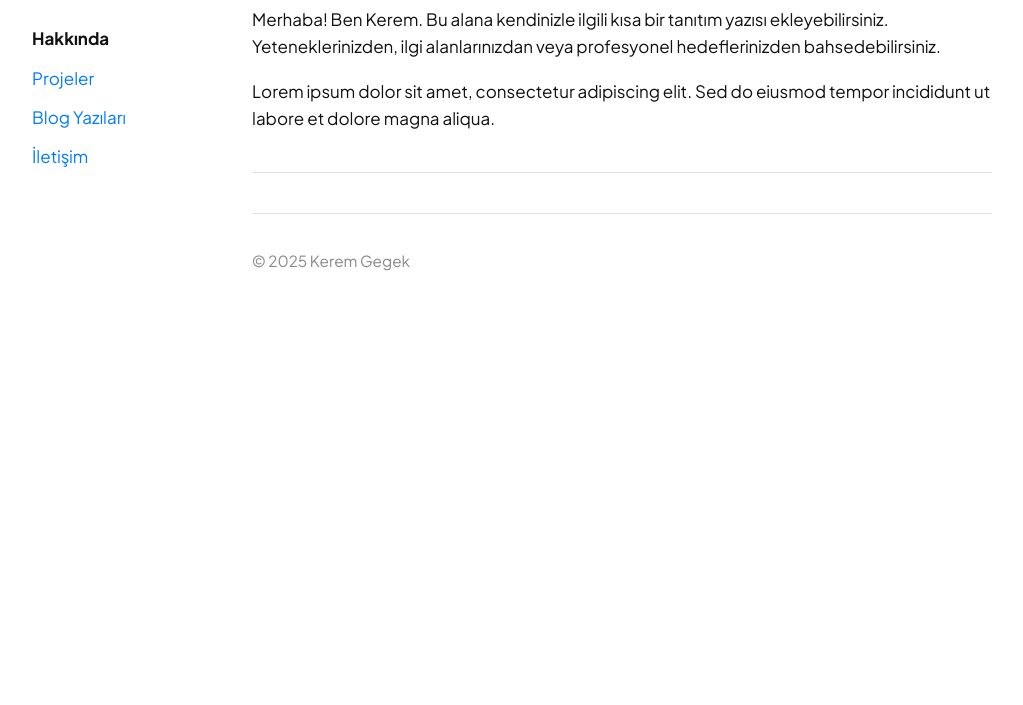
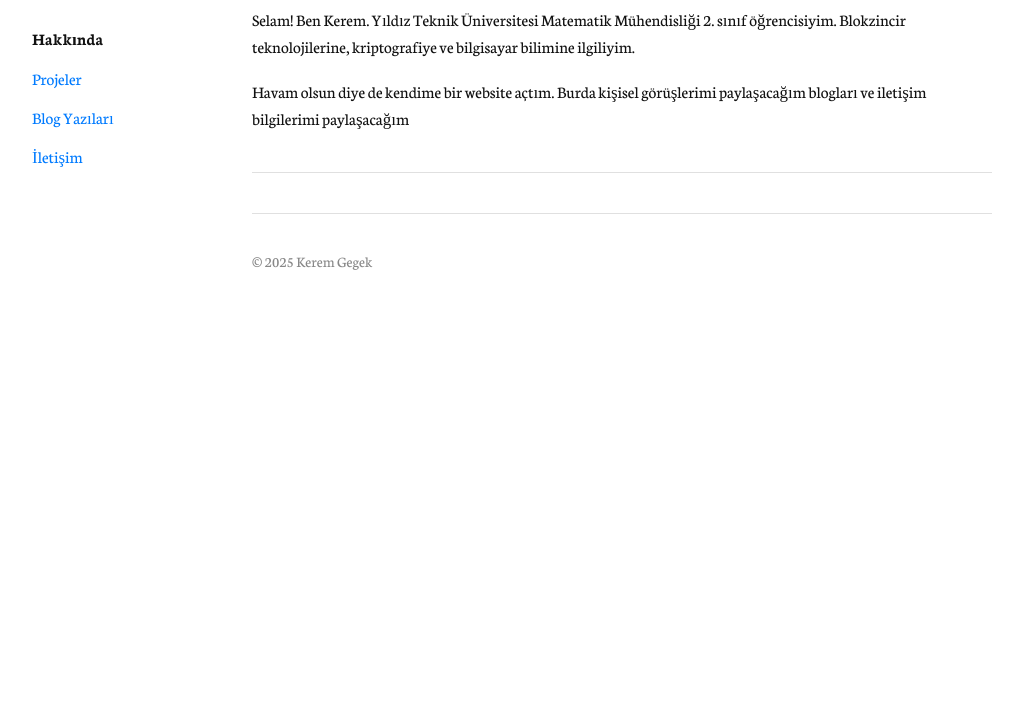
Before and after one commit to kerem6790/personal-website, a plain HTML site: page index.html in a window 1280 px wide. Shown: the part 95-800 px from the top of the page, without its empty margins (128-1151 px from the left). Drawn offline with Linux system fonts and the light colour scheme.

Commit message:
Refactor: Change body font to Neuton

```diff
--- a/index.html
+++ b/index.html
@@ -4,10 +4,10 @@
     <meta charset="UTF-8">
     <meta name="viewport" content="width=device-width, initial-scale=1.0">
     <title>Kerem Gegek - Hakkında</title>
-    <!-- Google Fonts: Merriweather (for H1) + Plus Jakarta Sans -->
+    <!-- Google Fonts: Merriweather (for H1) + Neuton (for body) -->
     <link rel="preconnect" href="https://fonts.googleapis.com">
     <link rel="preconnect" href="https://fonts.gstatic.com" crossorigin>
-    <link href="https://fonts.googleapis.com/css2?family=Merriweather:wght@700&family=Plus+Jakarta+Sans:wght@400;700&display=swap" rel="stylesheet">
+    <link href="https://fonts.googleapis.com/css2?family=Merriweather:wght@700&family=Neuton:wght@400;700&display=swap" rel="stylesheet">
     <!-- Font Awesome (Artık sadece mail ikonu için gerekli olabilir, isteğe bağlı kaldırılabilir) -->
     <link rel="stylesheet" href="https://cdnjs.cloudflare.com/ajax/libs/font-awesome/6.5.1/css/all.min.css" integrity="sha512-DTOQO9RWCH3ppGqcWaEA1BIZOC6xxalwEsw9c2QQeAIftl+Vegovlnee1c9QX4TctnWMn13TZye+giMm8e2LwA==" crossorigin="anonymous" referrerpolicy="no-referrer" />
     <!-- Custom CSS -->
@@ -32,8 +32,8 @@
                 <section id="about">
                     <h2>Hakkında</h2>
                     <!-- Buraya kendiniz hakkında bir açıklama ekleyin -->
-                    <p>Merhaba! Ben Kerem. Bu alana kendinizle ilgili kısa bir tanıtım yazısı ekleyebilirsiniz. Yeteneklerinizden, ilgi alanlarınızdan veya profesyonel hedeflerinizden bahsedebilirsiniz.</p>
-                    <p>Lorem ipsum dolor sit amet, consectetur adipiscing elit. Sed do eiusmod tempor incididunt ut labore et dolore magna aliqua.</p>
+                    <p>Selam! Ben Kerem. Yıldız Teknik Üniversitesi Matematik Mühendisliği 2. sınıf öğrencisiyim. Blokzincir teknolojilerine, kriptografiye ve bilgisayar bilimine ilgiliyim. </p>
+                    <p>Havam olsun diye de kendime bir website açtım. Burda kişisel görüşlerimi paylaşacağım blogları ve iletişim bilgilerimi paylaşacağım</p>
                 </section>
                 <hr>
             </main>
--- a/style.css
+++ b/style.css
@@ -4,7 +4,7 @@ html {
 }
 
 body {
-    font-family: 'Plus Jakarta Sans', sans-serif; /* Ana font güncellendi */
+    font-family: 'Neuton', serif; /* Ana font güncellendi */
     background-color: #ffffff;
     color: #111111; /* Ana metin rengi */
     line-height: 1.6;
```
Also changed, not shown: blog.html (+2 -2 lines), contact.html (+2 -2 lines), projects.html (+2 -2 lines).
